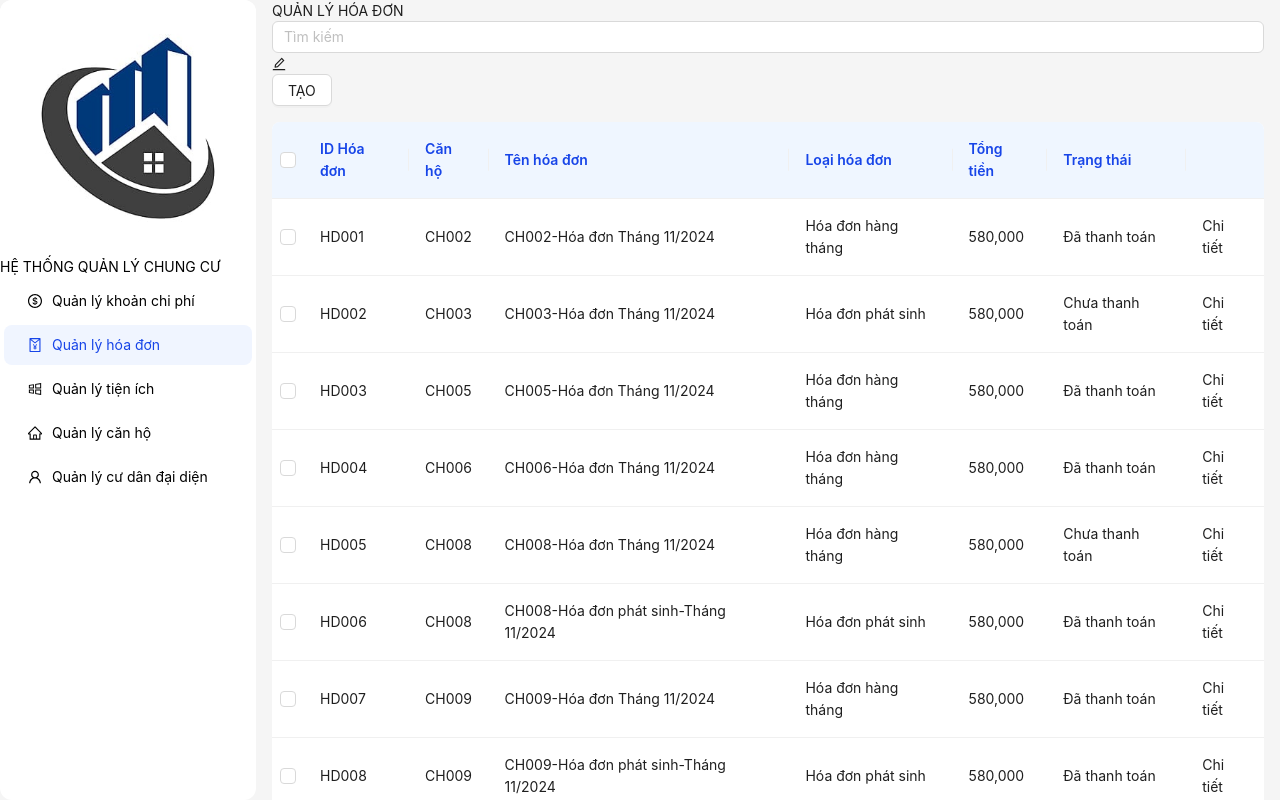
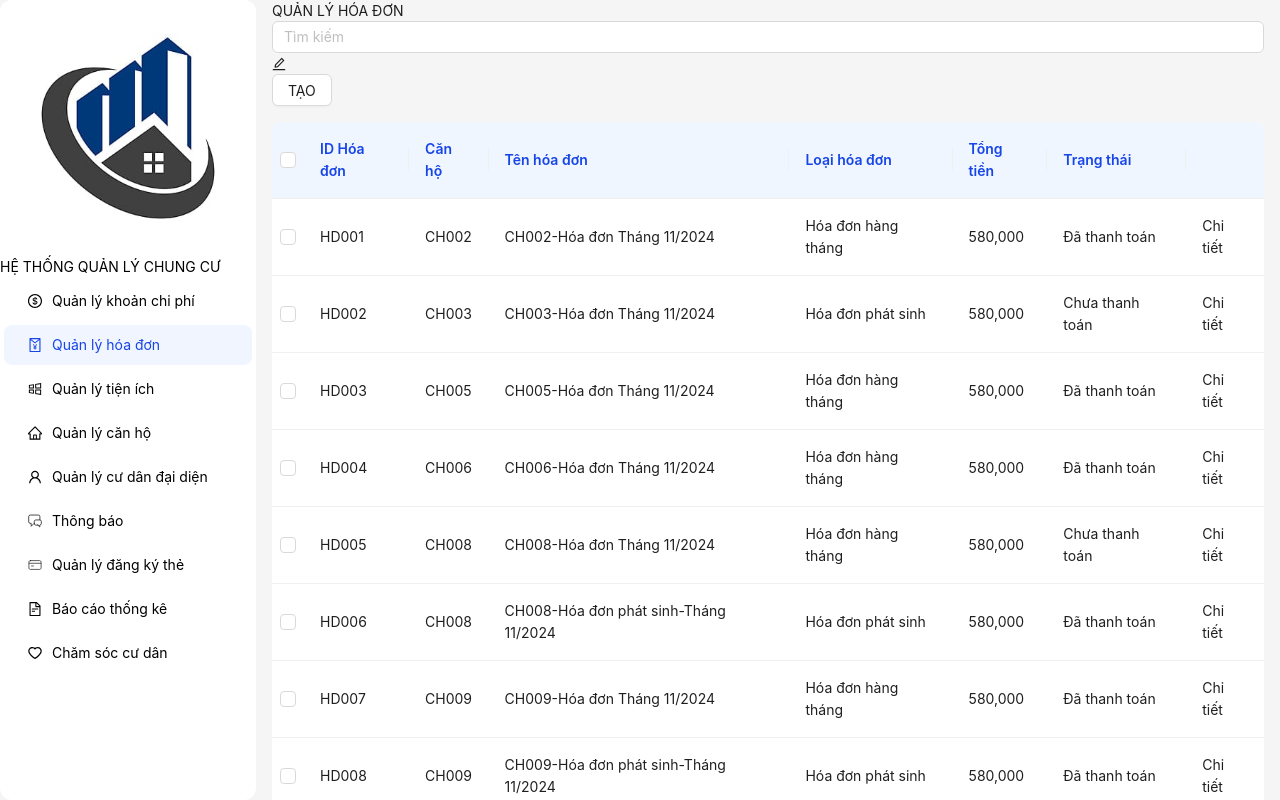
Before and after one commit to thduy2003/apartment-management, a React (Vite) app: page /admin/invoices in a window 1280 px wide. Shown: the top 800 px of the page. Built offline with nearby package versions, Linux system fonts and the light colour scheme.

Commit message:
add menu, place notifications in the middle

```diff
--- a/src/hooks/useRouterElement.tsx
+++ b/src/hooks/useRouterElement.tsx
@@ -69,6 +69,38 @@ export default function useRoutesElements() {
             </ProtectedRoute>
           ),
         },
+        {
+          path: "notifications",
+          element: (
+            <ProtectedRoute>
+              <h1>Thông báo</h1>
+            </ProtectedRoute>
+          ),
+        },
+        {
+          path: "cards",
+          element: (
+            <ProtectedRoute>
+              <h1>Thẻ</h1>
+            </ProtectedRoute>
+          ),
+        },
+        {
+          path: "reports",
+          element: (
+            <ProtectedRoute>
+              <h1>Báo cáo</h1>
+            </ProtectedRoute>
+          ),
+        },
+        {
+          path: "care",
+          element: (
+            <ProtectedRoute>
+              <h1>Chăm sóc cư dân</h1>
+            </ProtectedRoute>
+          ),
+        },
       ],
     },
     {
--- a/src/layouts/LayoutMain/LayoutMain.tsx
+++ b/src/layouts/LayoutMain/LayoutMain.tsx
@@ -52,6 +52,10 @@ const App: React.FC = () => {
     "/admin/utilities": "QUẢN LÝ TIỆN ÍCH",
     "/admin/apartments": "QUẢN LÝ CĂN HỘ",
     "/admin/residents": "QUẢN LÝ CƯ DÂN ĐẠI DIỆN",
+    "/admin/cards": "QUẢN LÝ ĐĂNG KÝ THẺ",
+    "/admin/reports": "BÁO CÁO THỐNG KÊ",
+    "/admin/notifications": "THÔNG BÁO",
+    "/admin/care": "CHĂM SÓC CƯ DÂN",
   };
 
   // Lấy tiêu đề dựa trên pathname
--- a/src/layouts/LayoutMain/menu-item.tsx
+++ b/src/layouts/LayoutMain/menu-item.tsx
@@ -1,5 +1,13 @@
 import { RouteInfo } from "./sidebar.metadata";
-import { DollarOutlined, HomeOutlined, RedEnvelopeOutlined, UserOutlined, WindowsOutlined } from "@ant-design/icons";
+import {
+  DollarOutlined,
+  FileTextOutlined,
+  HeartOutlined,
+  HomeOutlined,
+  RedEnvelopeOutlined,
+  UserOutlined,
+  WindowsOutlined,
+} from "@ant-design/icons";
 
 export const routes: RouteInfo[] = [
   {
@@ -33,4 +41,46 @@ export const routes: RouteInfo[] = [
     title: "Quản lý cư dân đại diện",
     icon: <UserOutlined />,
   },
+  {
+    path: "/admin/notifications",
+    title: "Thông báo",
+    icon: (
+      <div>
+        <svg xmlns='http://www.w3.org/2000/svg' width='14' height='14' viewBox='0 0 20 19' fill='none'>
+          <path
+            d='M17 7.5V3C17 1.89543 16.1046 1 15 1H3C1.89543 1 1 1.89543 1 3V10.8261C1 11.9307 1.89543 12.8261 3 12.8261H4.56522V17L8.73913 12.8261H9M14.163 15.3913L16.7717 18V15.3913H17C18.1046 15.3913 19 14.4959 19 13.3913V10C19 8.89543 18.1046 8 17 8H11C9.89543 8 9 8.89543 9 10V13.3913C9 14.4959 9.89543 15.3913 11 15.3913H14.163Z'
+            stroke='black'
+            stroke-linecap='round'
+            stroke-linejoin='round'
+          />
+        </svg>
+      </div>
+    ),
+  },
+  {
+    path: "/admin/cards",
+    title: "Quản lý đăng ký thẻ",
+    icon: (
+      <div>
+        <svg xmlns='http://www.w3.org/2000/svg' width='14' height='14' viewBox='0 0 22 16' fill='none'>
+          <path
+            d='M1.99968 5.29995H19.9997M5.59968 9.49995H8.59968M3.80015 1.1001H18.1998C19.5252 1.1001 20.5997 2.17377 20.5998 3.49923L20.6 12.5011C20.6001 13.8266 19.5255 14.9001 18.2001 14.9001L3.80038 14.8999C2.47493 14.8999 1.40044 13.8254 1.4004 12.5L1.40015 3.50016C1.40011 2.17465 2.47464 1.1001 3.80015 1.1001Z'
+            stroke='black'
+            stroke-linecap='round'
+            stroke-linejoin='round'
+          />
+        </svg>
+      </div>
+    ),
+  },
+  {
+    path: "/admin/reports",
+    title: "Báo cáo thống kê",
+    icon: <FileTextOutlined />,
+  },
+  {
+    path: "/admin/care",
+    title: "Chăm sóc cư dân",
+    icon: <HeartOutlined />,
+  },
 ];
--- a/src/pages/app/Complaint.css
+++ b/src/pages/app/Complaint.css
@@ -4,9 +4,18 @@
   justify-content: center;
   border-radius: 12px;
 }
+
 .menu-complaint {
   border-radius: 12px;
 }
+
 .custom-textarea {
   resize: none !important;
 }
+
+.ant-notification {
+  left: 55% !important;
+  bottom: 92% !important;
+  margin-right: 30% !important;
+  transform: translate(-50%, -50%) !important;
+}
--- a/src/pages/app/Complaint.tsx
+++ b/src/pages/app/Complaint.tsx
@@ -79,6 +79,7 @@ const Complaint = () => {
       notification.success({
         message: "Thành công",
         description: "Gửi khiếu nại thành công",
+        duration: 10000,
       });
       initialData.push(newComplaint);
       setData([newComplaint, ...data]); // Thêm vào đầu danh sách
@@ -90,7 +91,9 @@ const Complaint = () => {
     notification.success({
       message: "Đánh giá phản hồi",
       description: "Đánh giá phản hồi thành công",
+      duration: 10000,
     });
+
     setRating(0);
     form.resetFields();
   };
```
